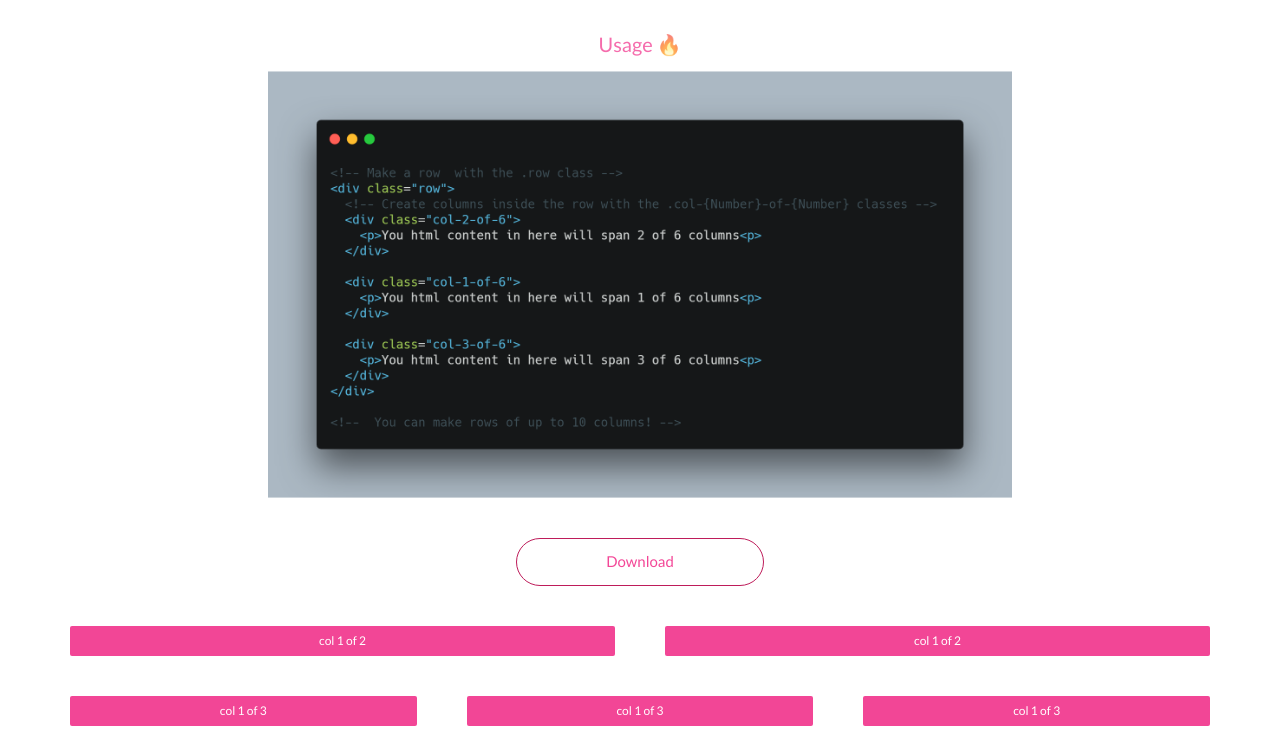
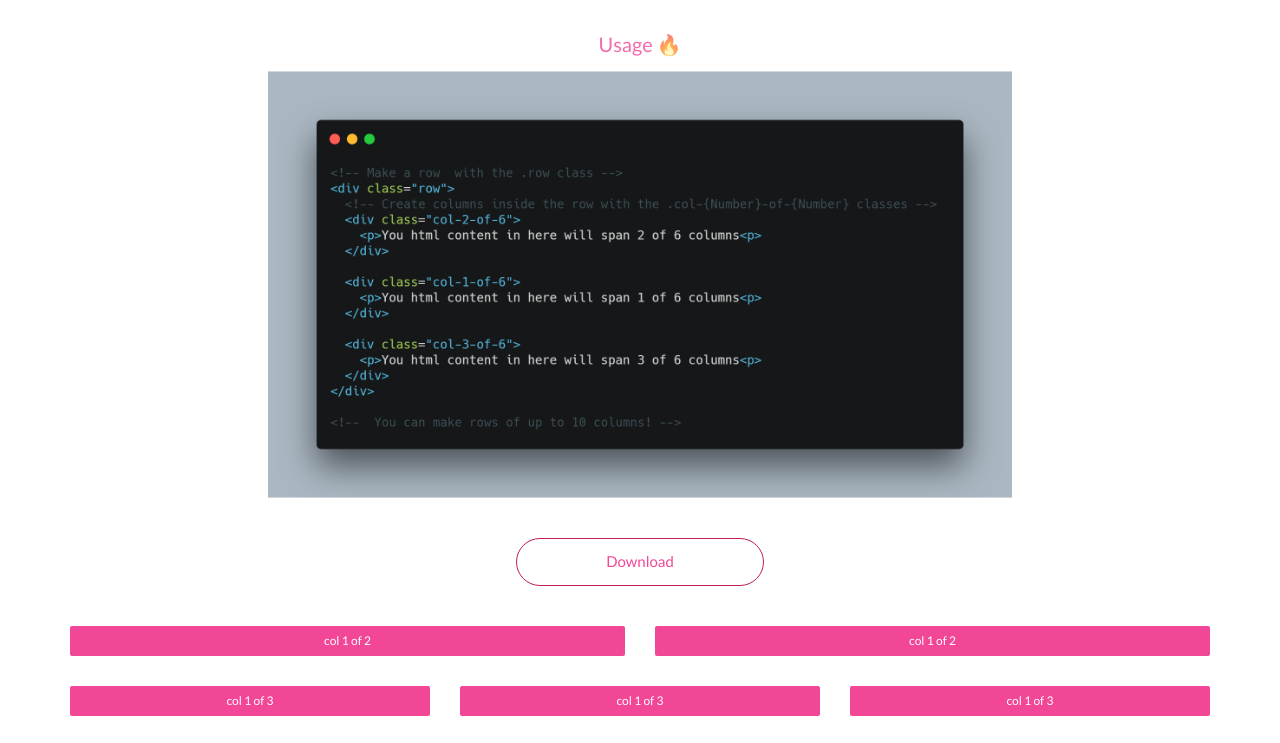
Before and after one commit to Adimvicky/gridify.css, a website: page index.html in a window 1280 px wide. Shown: the part 188-931 px from the top of the page. Drawn offline with Linux system fonts and the light colour scheme.

Commit message:
Stack all columns at screen width 576px and lower

```diff
--- a/css/style.css
+++ b/css/style.css
@@ -6,6 +6,9 @@ body {
     font-family: 'Lato','sans-serif','segoe ui';
     color: #777;
     padding : 0;
+    font-weight: 400;
+    line-height: 1.7;
+    text-rendering: optimizeLegibility;
 
 }
 
--- a/sass/abstracts/_mixins.scss
+++ b/sass/abstracts/_mixins.scss
@@ -4,18 +4,36 @@
         display: table;
         clear : both;
     }
-}
+};
+
+@mixin small-phone {
+    @media only screen and (max-width : #{$small-phone}){
+        @content
+    }
+};
 
 @mixin tablet {
     @media only screen and (max-width : #{$tablet}){
       @content
     }
+};
+
+@mixin landscape-phone {
+    @media only screen and (max-width : #{$landscape-phone}){
+        @content
+    }
+};
+
+@mixin desktop {
+    @media only screen and (max-width : #{$desktop}){
+        @content
+    }
 }
 
-//  Small devices (landscape-phones, 576px and down)
-// @media (max-width: 576px) {
-//     $gutter-horizontal : 2rem;
-//  }
+
+
+
+
 
 // Medium devices (tablets, 768px and down)
 @media (max-width: 768px) {}
--- a/sass/abstracts/_variables.scss
+++ b/sass/abstracts/_variables.scss
@@ -8,13 +8,16 @@ $color-black : #000;
 
 $row-max-width : 114rem;
 $row-width : 100%;
-$gutter-vertical : 4rem;
-$gutter-vertical-tablet : 3rem;
+$gutter-vertical : 3rem;
+$gutter-vertical-desktop : 2.5rem;
+$gutter-vertical-tablet : 2rem;
+$gutter-vertical-landscape-phone : .5rem;
 
-$gutter-horizontal : 5rem;
+$gutter-horizontal : 3rem;
 $gutter-horizontal-tablet : 2rem;
 
 // SCREEN WIDTHS FOR MEDIA QUERIES
+
 
 $small-phone : 480px;
 $landscape-phone : 576px;
--- a/sass/base/_base.scss
+++ b/sass/base/_base.scss
@@ -10,10 +10,7 @@
 
 body {
     box-sizing: border-box;
-    font-weight: 400;
-    line-height: 1.7;
     padding : 1.5rem;
-    text-rendering: optimizeLegibility;
 
     @include tablet {
         padding : 1rem;
--- a/sass/layout/_grid.scss
+++ b/sass/layout/_grid.scss
@@ -11,8 +11,18 @@
     }
     @include clearfix;
 
+
+
     [class^="col-"] {
         float : left;
+
+        @include desktop {
+            margin-bottom: $gutter-vertical-desktop;
+        }
+        @include landscape-phone {
+            width : 100% !important;
+            margin-bottom: $gutter-vertical-landscape-phone;
+        }
         &:not(:last-child){
             margin-right: $gutter-horizontal;
             @include tablet {
@@ -65,6 +75,9 @@
 
     .col-1-of-5 {
         width : calc((100% - (4 * #{$gutter-horizontal})) / 5);
+        // @include desktop {
+        //     width : 100%;
+        // }
         @include tablet {
             width : calc((100% - (4 * #{$gutter-horizontal-tablet})) / 5);
         }
```
Also changed, not shown: css/gridify.css.
